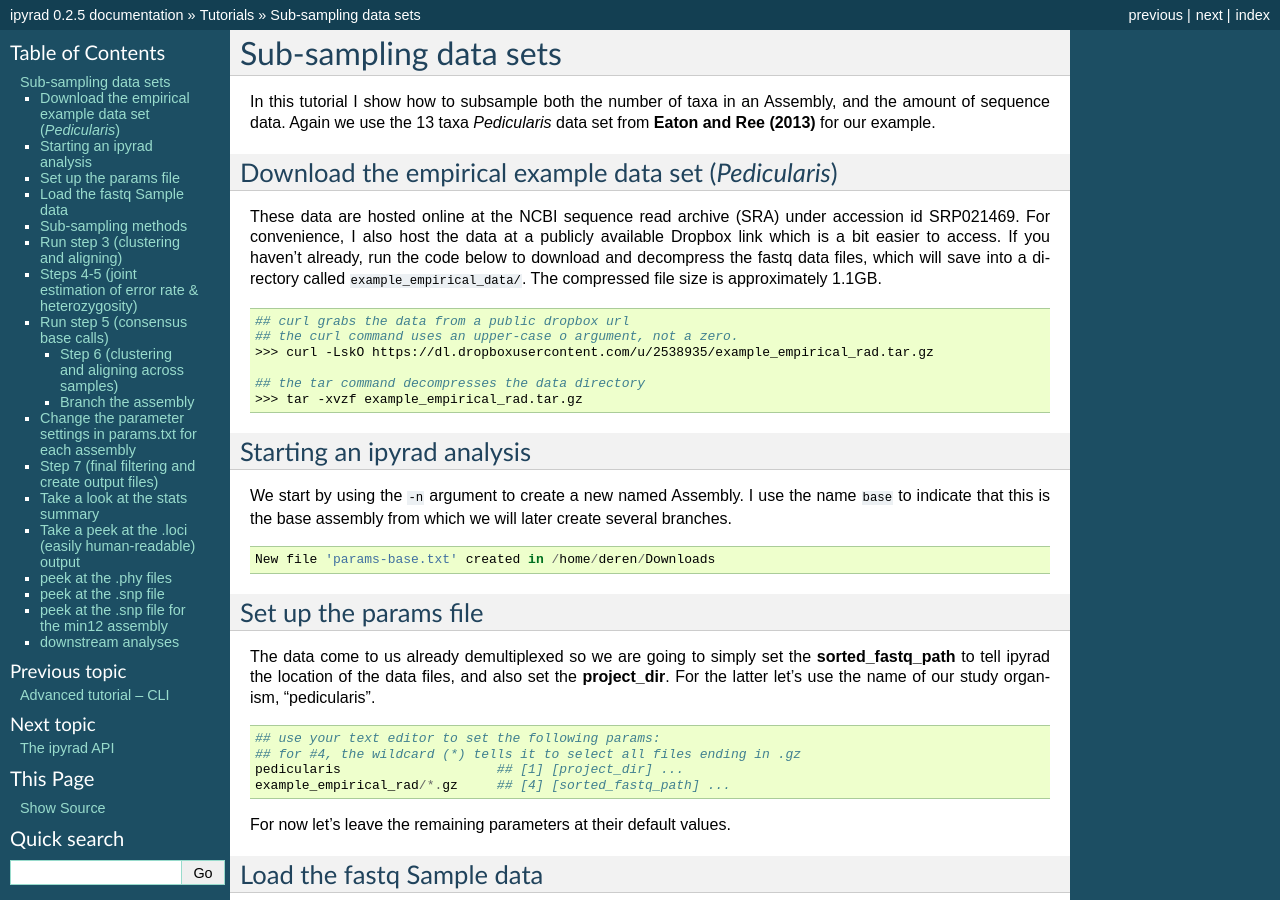
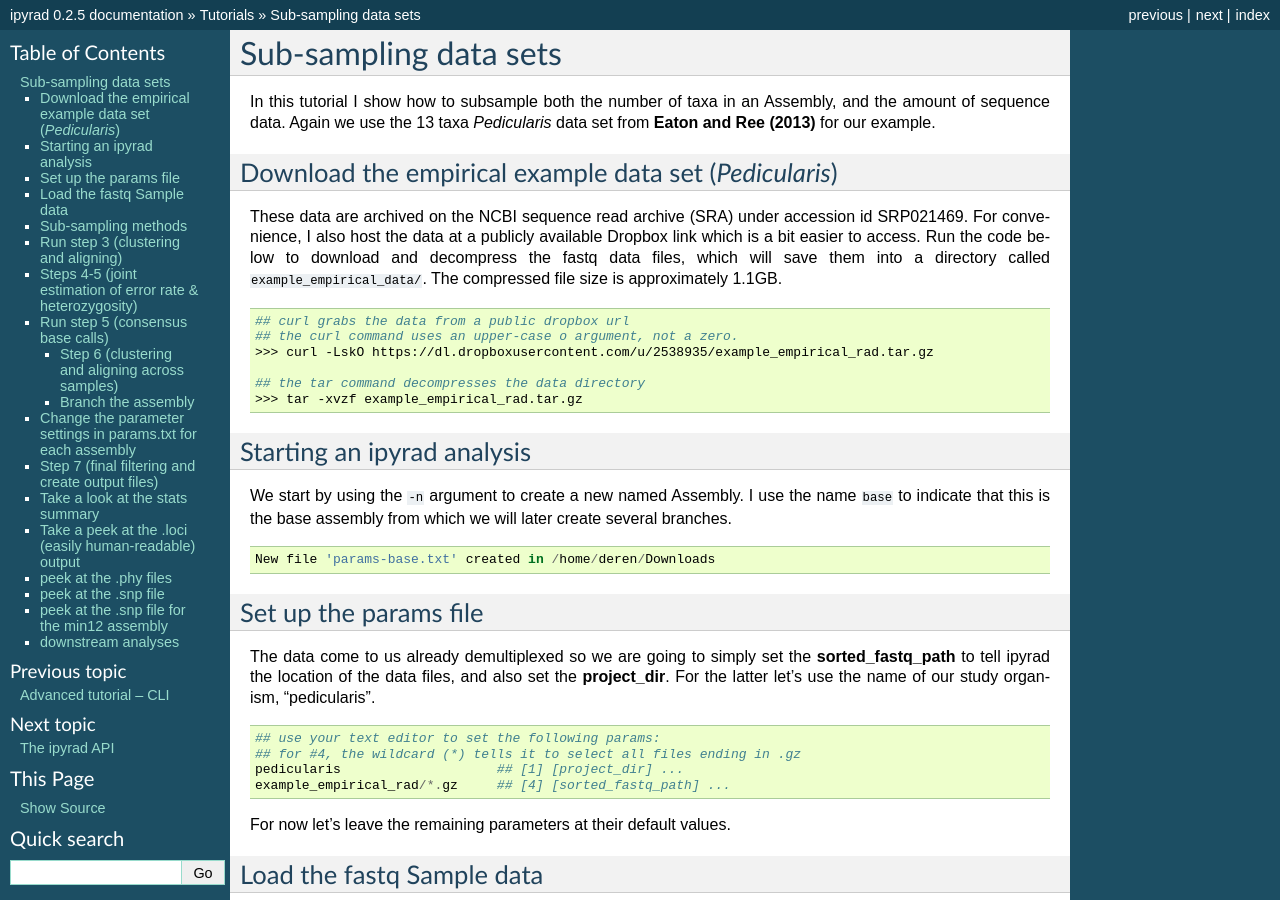
Before and after one commit to dereneaton/ipyrad, a Sphinx documentation site: the page built from docs/pedicularis_cli.rst, in a window 1280 px wide and 900 px high. Built offline with Sphinx 7.4.7, drawn with Linux system fonts in a browser that asks for light colours; pages that are not in the unit, such as notebooks, are missing from menus; the version number is read from the project's files by our own code.

Commit message:
updating pedic tut

```diff
--- a/docs/pedicularis_cli.rst
+++ b/docs/pedicularis_cli.rst
@@ -19,12 +19,12 @@ from **Eaton and Ree (2013)** for our example.
 
 Download the empirical example data set (*Pedicularis*)
 ~~~~~~~~~~~~~~~~~~~~~~~~~~~~~~~~~~~~~~~~~~~~~~~~~~~~~~~
-These data are hosted online at the NCBI sequence read archive (SRA) under
+These data are archived on the NCBI sequence read archive (SRA) under
 accession id SRP021469. For convenience, I also host the data at a
 publicly available Dropbox link which is a bit easier to access.
-If you haven't already, run the code below to download and decompress the
-fastq data files, which will save into a directory called
-``example_empirical_data/``. The compressed file size is approximately 1.1GB.
+Run the code below to download and decompress the fastq data files,
+which will save them into a directory called ``example_empirical_data/``.
+The compressed file size is approximately 1.1GB.
 
 .. code:: bash
 
```
